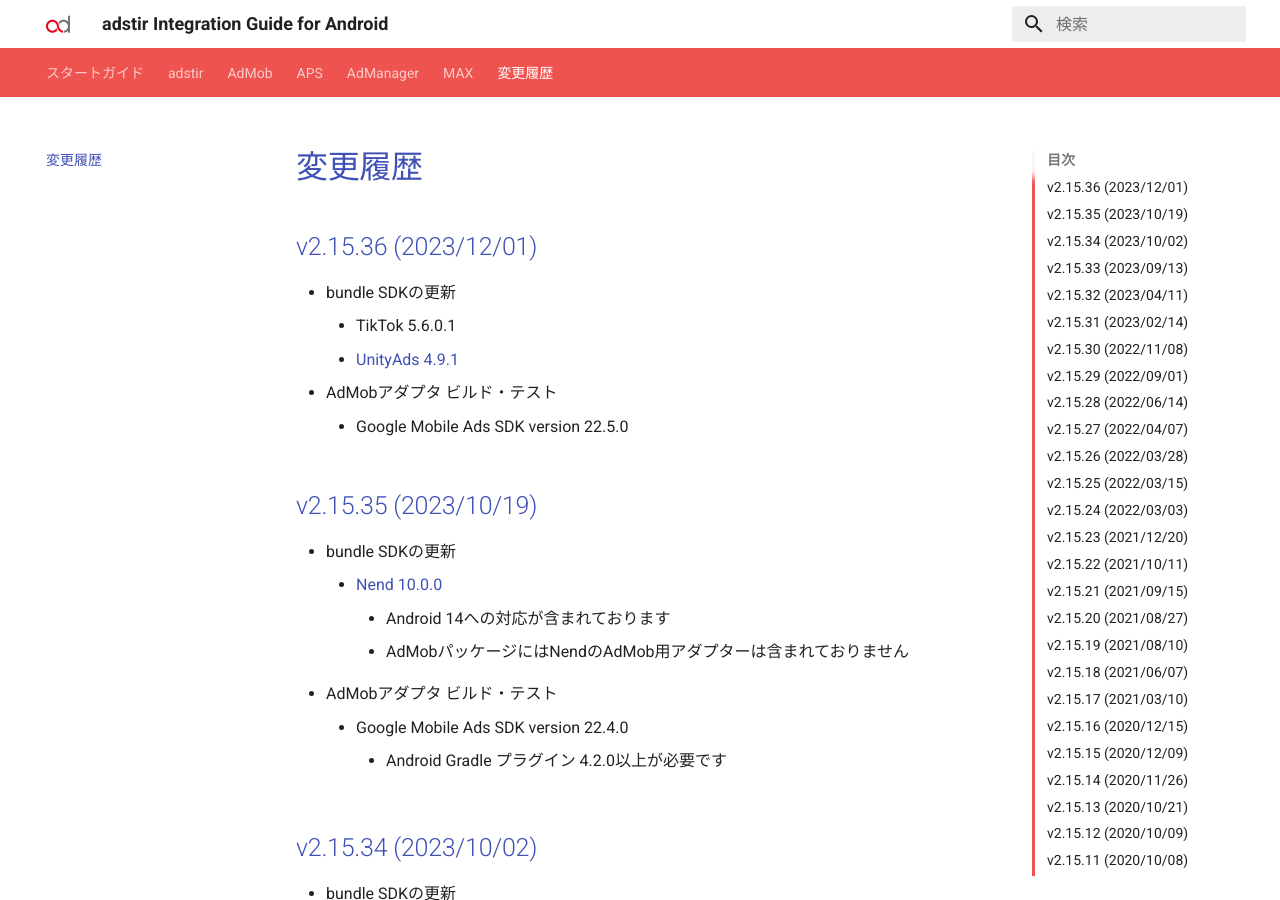
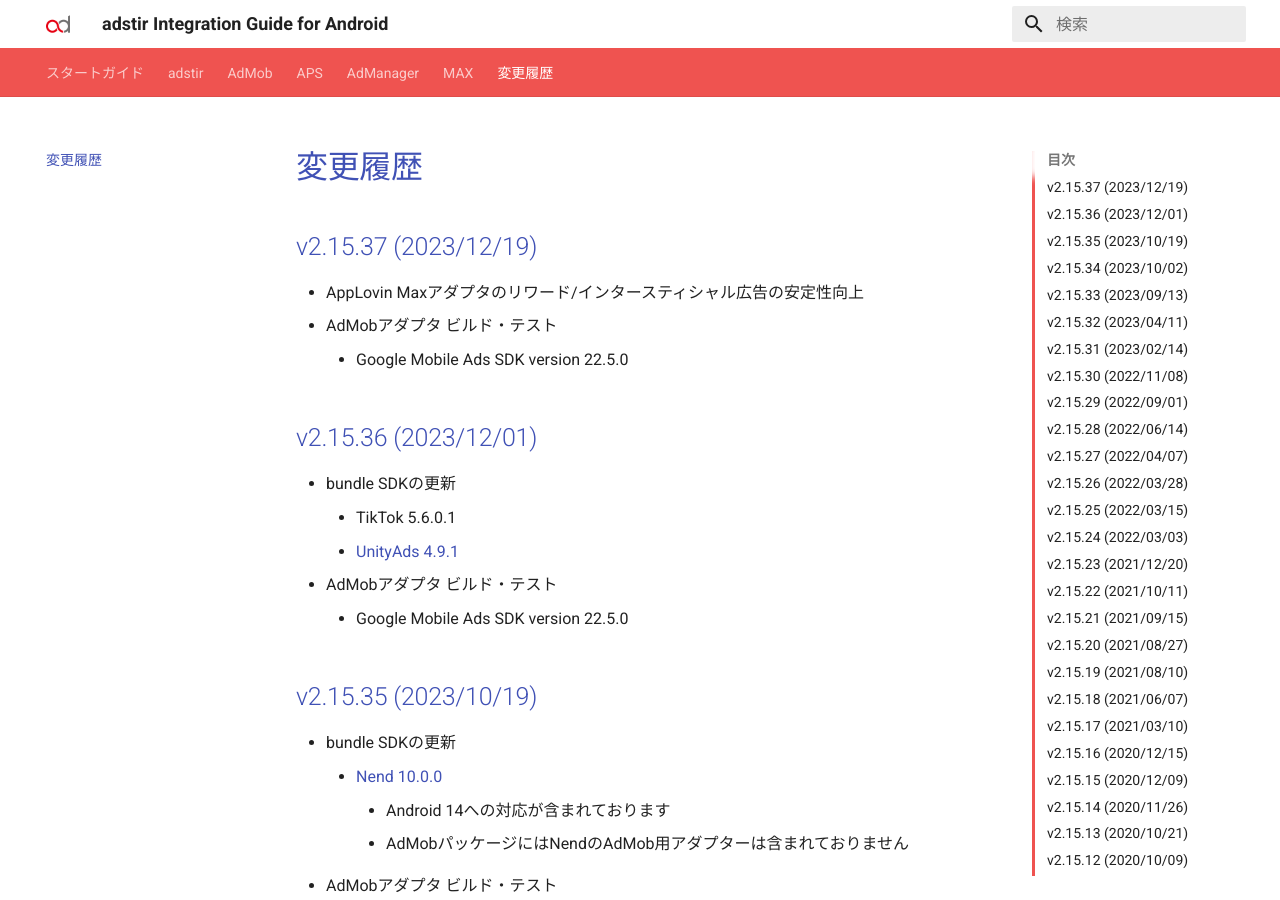
Before and after one commit to united-adstir/android-sdk-docs, an MkDocs documentation site: the page built from docs/changelog.md, in a window 1280 px wide and 900 px high. Built offline with MkDocs 1.6.1 and Material for MkDocs 9.7.7, drawn with Linux system fonts in a browser that asks for light colours; the version menu is left out.

Commit message:
v2.15.37

```diff
--- a/docs/changelog.md
+++ b/docs/changelog.md
@@ -1,4 +1,10 @@
 # 変更履歴
+
+## v2.15.37 (2023/12/19)
+
+* AppLovin Maxアダプタのリワード/インタースティシャル広告の安定性向上
+* AdMobアダプタ ビルド・テスト
+    * Google Mobile Ads SDK version 22.5.0
 
 ## v2.15.36 (2023/12/01)
 
--- a/mkdocs.yml
+++ b/mkdocs.yml
@@ -18,7 +18,7 @@
 extra:
   language: 'jp'
   version:
-    adstir: 2.15.36
+    adstir: 2.15.37
     adcolony: 4.8.0
     applovin: 11.11.3
     imobile: 2.3.1
```
